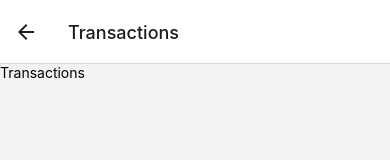
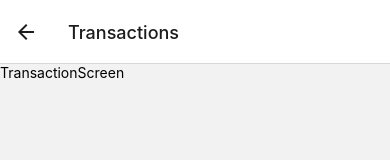
Before and after one commit to Valentino-Junior/Management-app, a React Native app: screen /Transactions in a window 390 px wide. Shown: the top 160 px of the page. Built offline with nearby package versions, Linux system fonts and the light colour scheme.

Commit message:
Installed material top-tbs

```diff
--- a/Screens/TransactionScreen.js
+++ b/Screens/TransactionScreen.js
@@ -4,7 +4,7 @@ import React from 'react'
 const TransactionScreen = () => {
   return (
     <View>
-      <Text>Transactions</Text>
+      <Text>TransactionScreen</Text>
     </View>
   )
 }
--- a/package.json
+++ b/package.json
@@ -13,6 +13,7 @@
     "@react-native-community/masked-view": "^0.1.11",
     "@react-navigation/bottom-tabs": "^6.5.20",
     "@react-navigation/drawer": "^6.6.15",
+    "@react-navigation/material-top-tabs": "^6.6.13",
     "@react-navigation/native": "^6.1.17",
     "@react-navigation/stack": "^6.3.29",
     "expo": "~51.0.2",
```
Also changed, not shown: 1 other file (tests, documents, lock files or other folders).
